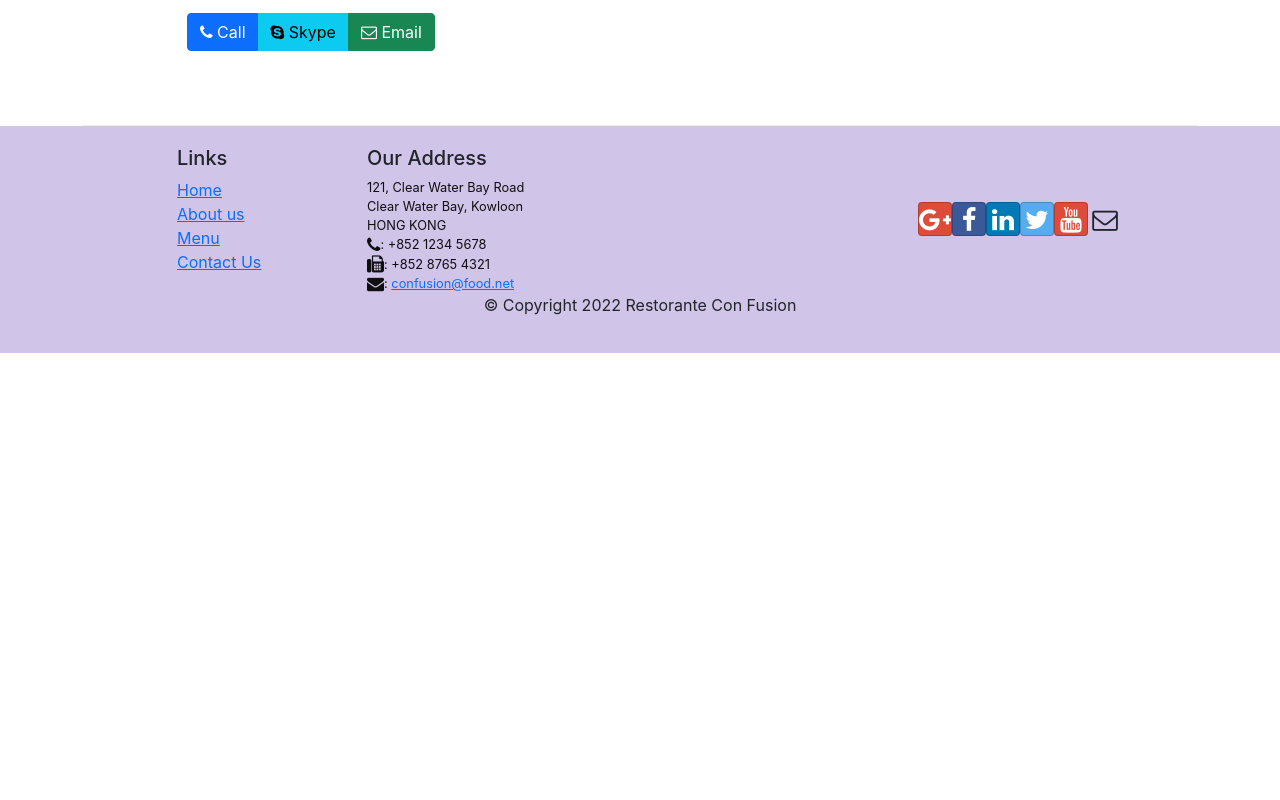
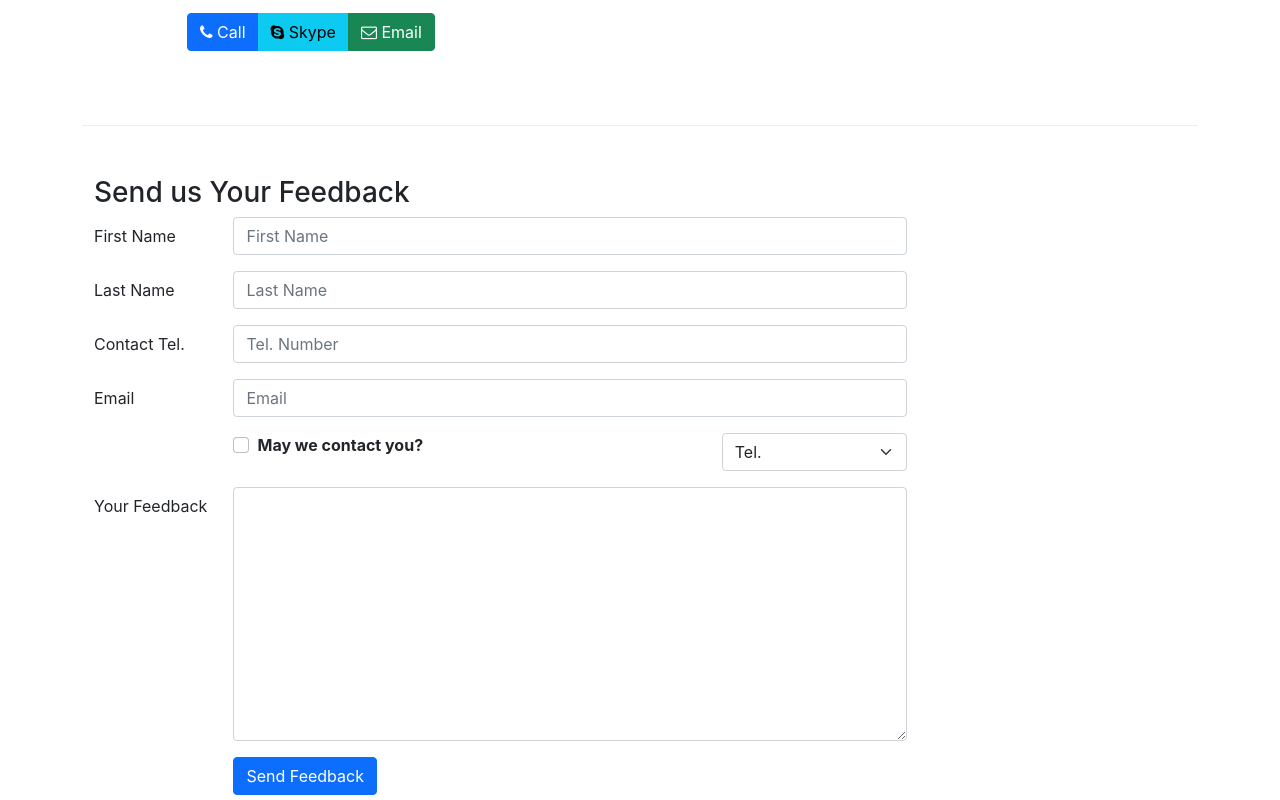
Before and after one commit to jain12swati/react_app, a React (Create React App) app: page /contactus in a window 1280 px wide. Shown: the part 760-1560 px from the top of the page. Before the commit the page ends 1113 px from the top, so only its background shows below. Built offline with nearby package versions, Linux system fonts and the light colour scheme.

Commit message:
Controlled Forms

```diff
--- /dev/null
+++ b/src/components/AboutComponent.js
@@ -0,0 +1,93 @@
+import React from 'react';
+import { Breadcrumb, BreadcrumbItem, Card, CardBody, CardHeader, Media } from 'reactstrap';
+import { Link } from 'react-router-dom';
+import {LEADERS} from '../shared/leaders';
+
+function RenderLeader({ leaders }) {
+    return(
+        <>
+            {leaders.map((leader, idx) => <Media tag="li">
+                <Media left middle>
+                    <Media object src={leader.image} alt={leader.name} />
+                </Media>
+                <Media body className="ml-5">
+                    <Media heading>{leader.name}</Media>
+                    <Media subtitle>{leader.designation}</Media>
+                    <p>{leader.description}</p>
+                </Media>
+            </Media>)}
+        </>
+    )
+}
+
+
+
+function About(props) {
+
+    return(
+        <div className="container">
+            <div className="row">
+                <Breadcrumb>
+                    <BreadcrumbItem><Link to="/home">Home</Link></BreadcrumbItem>
+                    <BreadcrumbItem active>About Us</BreadcrumbItem>
+                </Breadcrumb>
+                <div className="col-12">
+                    <h3>About Us</h3>
+                    <hr />
+                </div>
+            </div>
+            <div className="row row-content">
+                <div className="col-12 col-md-6">
+                    <h2>Our History</h2>
+                    <p>Started in 2010, Ristorante con Fusion quickly established itself as a culinary icon par excellence in Hong Kong. With its unique brand of world fusion cuisine that can be found nowhere else, it enjoys patronage from the A-list clientele in Hong Kong.  Featuring four of the best three-star Michelin chefs in the world, you never know what will arrive on your plate the next time you visit us.</p>
+                    <p>The restaurant traces its humble beginnings to <em>The Frying Pan</em>, a successful chain started by our CEO, Mr. Peter Pan, that featured for the first time the world's best cuisines in a pan.</p>
+                </div>
+                <div className="col-12 col-md-5">
+                    <Card>
+                        <CardHeader className="bg-primary text-white">Facts At a Glance</CardHeader>
+                        <CardBody>
+                            <dl className="row p-1">
+                                <dt className="col-6">Started</dt>
+                                <dd className="col-6">3 Feb. 2013</dd>
+                                <dt className="col-6">Major Stake Holder</dt>
+                                <dd className="col-6">HK Fine Foods Inc.</dd>
+                                <dt className="col-6">Last Year's Turnover</dt>
+                                <dd className="col-6">$1,250,375</dd>
+                                <dt className="col-6">Employees</dt>
+                                <dd className="col-6">40</dd>
+                            </dl>
+                        </CardBody>
+                    </Card>
+                </div>
+                <div className="col-12">
+                    <Card>
+                        <CardBody className="bg-faded">
+                            <blockquote className="blockquote">
+                                <p className="mb-0">You better cut the pizza in four pieces because
+                                    I'm not hungry enough to eat six.</p>
+                                <footer className="blockquote-footer">Yogi Berra,
+                                <cite title="Source Title">The Wit and Wisdom of Yogi Berra,
+                                    P. Pepe, Diversion Books, 2014</cite>
+                                </footer>
+                            </blockquote>
+                        </CardBody>
+                    </Card>
+                </div>
+            </div>
+            <div className="row row-content">
+                <div className="col-12">
+                    <h2>Corporate Leadership</h2>
+                </div>
+                <div className="col-12">
+
+                    <Media list className='list-unstyled'>
+                        <RenderLeader leaders={LEADERS} />
+                    </Media>
+
+                </div>
+            </div>
+        </div>
+    );
+}
+
+export default About;
--- a/src/components/ContactComponent.js
+++ b/src/components/ContactComponent.js
@@ -1,8 +1,42 @@
 import React, { Component } from "react";
-import { Breadcrumb, BreadcrumbItem } from "reactstrap";
+import { Breadcrumb, BreadcrumbItem, Button, Form, FormGroup, Input, Label, Col } from "reactstrap";
 import { Link } from "react-router-dom";
 
-function Contact(props) {
+class Contact extends Component {
+
+    constructor(props) {
+        super(props);
+        this.state = {
+            firstname: '',
+            lastname: '',
+            telnum: '',
+            email: '',
+            agree: false,
+            contactType: 'Tel.',
+            message: ''
+        }
+
+        this.handleSubmit = this.handleSubmit.bind(this);
+        this.handleInputChange = this.handleInputChange.bind(this);
+    }
+
+    handleInputChange(event){
+        const target = event.target;
+        const value= target.type === 'checkbox' ? target.checked : target.value;
+        const name = target.name;
+
+        this.setState({
+            [name]: value
+        });
+    }
+
+    handleSubmit(event){
+        console.log("Current state is : " + JSON.stringify(this.state));
+        alert("Current state is : " + JSON.stringify(this.state));
+        event.preventDefault();
+    }
+
+    render() {
         return (
             <div className="container">
                 <div className="row">
@@ -45,8 +79,78 @@
                         </div>
                     </div>
                 </div>
+                <div className="row row-content">
+                    <div className="col-12">
+                        <h3>Send us Your Feedback</h3>
+                    </div>
+                    <div className="col-12 col-md-9">
+                        <Form onSubmit={this.handleSubmit}>
+                            <FormGroup row>
+                                <Label htmlFor="firstname" md={2}>First Name</Label>
+                                <Col md={10}>
+                                    <Input type="text" id="firstname" name="firstname" placeholder="First Name" value={this.state.firstname} onChange={this.handleInputChange} />
+                                </Col>
+                            </FormGroup>
+
+                            <FormGroup row>
+                                <Label htmlFor="lastname" md={2}>Last Name</Label>
+                                <Col md={10}>
+                                    <Input type="text" id="lastname" name="lastname" placeholder="Last Name" value={this.state.lastname} onChange={this.handleInputChange} />
+                                </Col>
+                            </FormGroup>
+
+                            <FormGroup row>
+                                <Label htmlFor="telnum" md={2}>Contact Tel.</Label>
+                                <Col md={10}>
+                                    <Input type="tel" id="telnum" name="telnum" placeholder="Tel. Number" value={this.state.telnum} onChange={this.handleInputChange} />
+                                </Col>
+                            </FormGroup>
+
+                            <FormGroup row>
+                                <Label htmlFor="email" md={2}>Email</Label>
+                                <Col md={10}>
+                                    <Input type="email" id="email" name="email" placeholder="Email" value={this.state.email} onChange={this.handleInputChange} />
+                                </Col>
+                            </FormGroup>
+
+                            <FormGroup row>
+                                <Col md={{size:6, offset: 2}}>
+                                    <FormGroup check>
+                                        <label check>
+                                            <Input type="checkbox" name="agree" checked={this.state.agree}  onChange={this.handleInputChange} /> {' '}
+                                            <strong>May we contact you?</strong>
+                                        </label>
+                                    </FormGroup>
+                                </Col>
+                                <Col md={{size:3, offset:1}}>
+                                    <Input type="select" name="contactType" value={this.state.contactType} onChange={this.handleInputChange}>
+                                        <option>Tel.</option>
+                                        <option>Email</option>
+                                    </Input>
+                                </Col>
+                            </FormGroup>
+
+                            <FormGroup row>
+                                <Label htmlFor="message" md={2}>Your Feedback</Label>
+                                <Col md={10}>
+                                    <Input type="textarea" id="message" name="message" rows="10" value={this.state.message} onChange={this.handleInputChange} />
+                                </Col>
+                            </FormGroup>
+
+                            <FormGroup row>
+                                <Col md={{size:10, offset:2}}>
+                                    <Button type="submit" color="primary">
+                                        Send Feedback
+                                    </Button>
+                                </Col>
+                            </FormGroup>
+
+                        </Form>
+                    </div>
+                </div>
             </div>
         );
     }
+}
 
 export default Contact;
--- a/src/components/FooterComponent.js
+++ b/src/components/FooterComponent.js
@@ -1,4 +1,4 @@
-import React, {Component} from "react";
+import React from "react";
 import {Link} from 'react-router-dom';
 
 function Footer(props){
--- a/src/components/MainComponent.js
+++ b/src/components/MainComponent.js
@@ -1,5 +1,6 @@
 import React, { Component } from 'react';
 import Home from './HomeComponent';
+import About from './AboutComponent';
 import Menu from './MenuComponent';
 import Contact from './ContactComponent';
 import DishDetail from './DishDetailComponent';
@@ -49,6 +50,7 @@
        <Header/>
         <Switch>
           <Route path="/home" component={HomePage} />
+          <Route path="/aboutus" component={About} />
           <Route exact path="/menu" component={() => <Menu dishes={this.state.dishes} />} />
           <Route path="/menu/:dishId" component={DishWithId} />
           <Route exact path="/contactus" component={Contact} />
--- a/src/shared/leaders.js
+++ b/src/shared/leaders.js
@@ -29,7 +29,7 @@
     {
       id: 3,
       name: 'Alberto Somayya',
-      image: '/assets/images/alberto.png',
+      image: '/assets/images/p1.jpg',
       designation: 'Executive Chef',
       abbr: 'EC',
       featured: true,
```
Also changed, not shown: public/assets/images/p1.jpg (added). Lines whose indentation alone changed are shown as unchanged.
